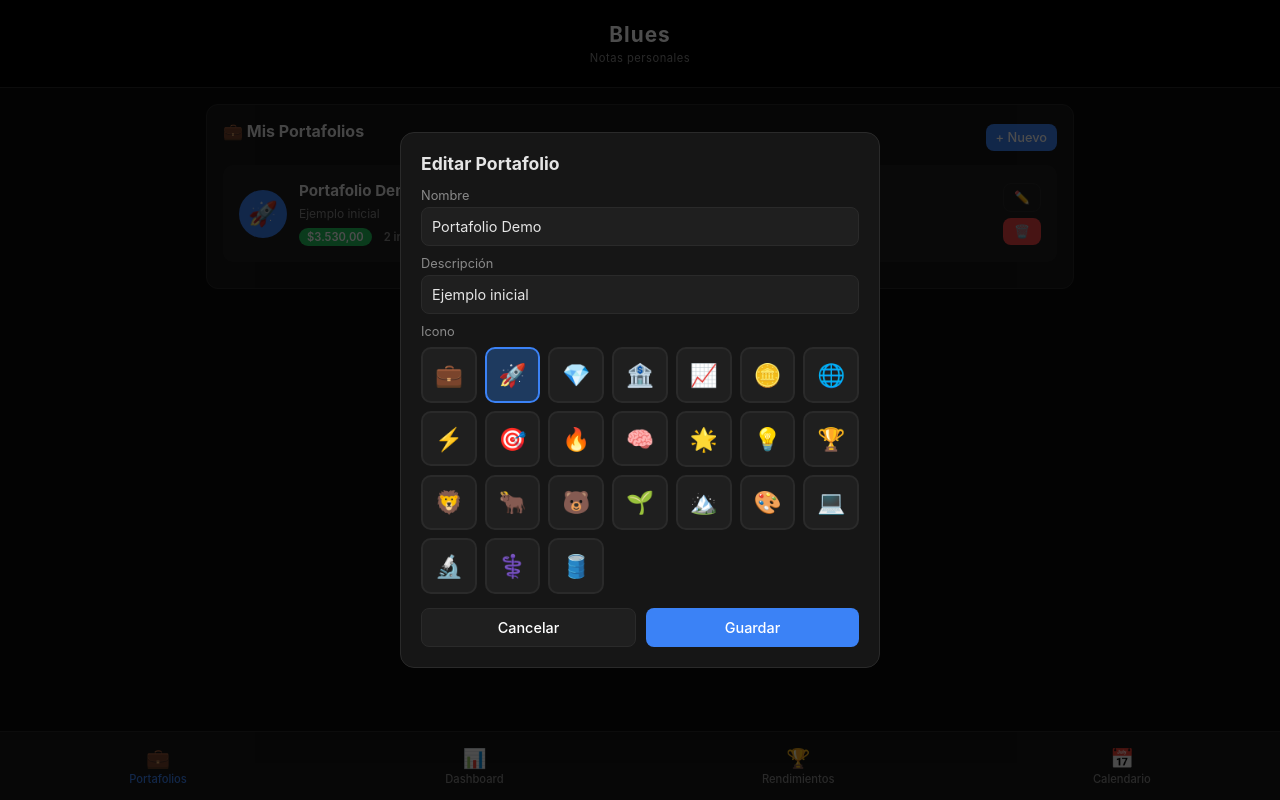
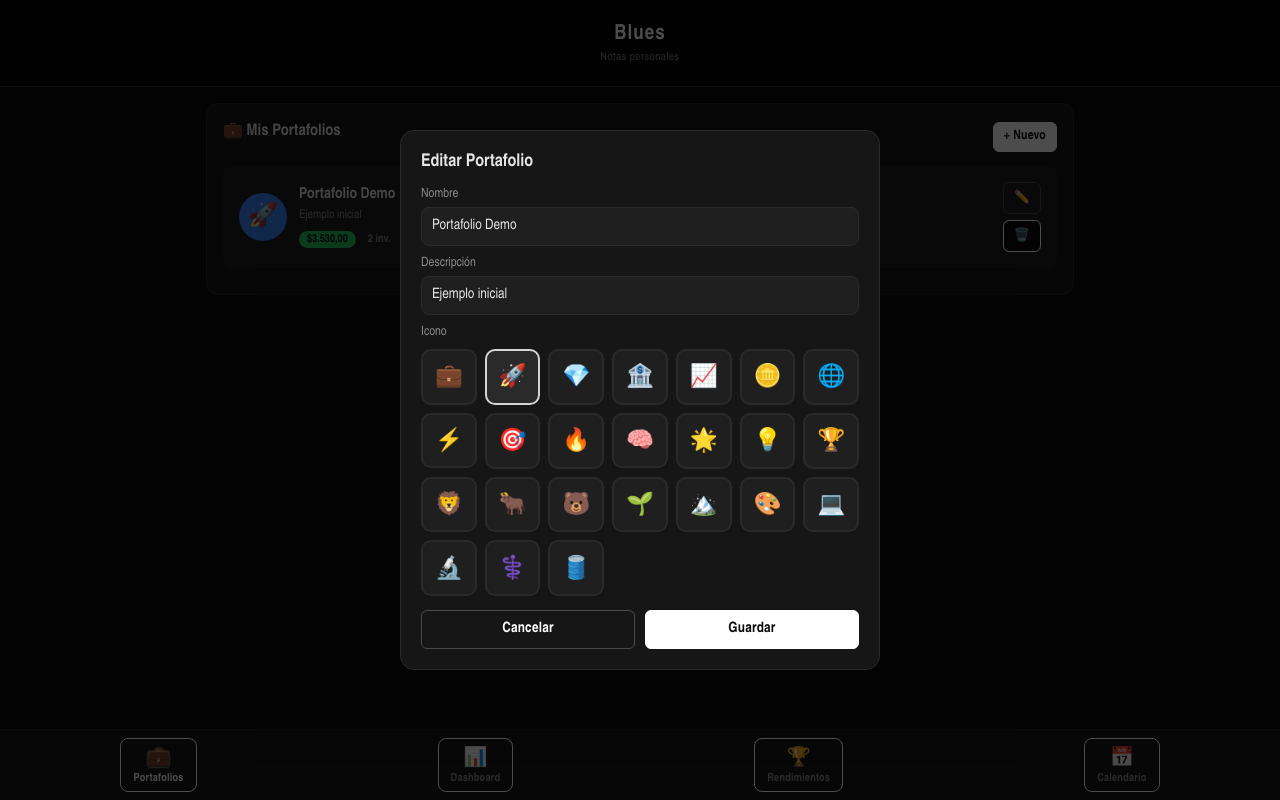
Before and after one commit to Blues-Coder99/Blues, a website: page www/index.html in a window 1280 px wide. Both pictures are taken after a click on the button "✏️". Drawn offline with Linux system fonts and the light colour scheme.

```diff
--- a/www/index.html
+++ b/www/index.html
@@ -5,8 +5,8 @@
 <meta name="viewport" content="width=device-width, initial-scale=1.0">
 <title>Blues</title>
 <style>
-:root{--bg:#0a0a0a;--card:#161616;--card2:#1f1f1f;--text:#e5e5e5;--muted:#8a8a8a;--accent:#3b82f6;--green:#22c55e;--red:#ef4444;--yellow:#eab308;--border:#2a2a2a}
-*{box-sizing:border-box;margin:0;padding:0;font-family:-apple-system,BlinkMacSystemFont,'Segoe UI',Roboto,sans-serif}
+:root{--bg:#0a0a0a;--card:#161616;--card2:#1f1f1f;--text:#e5e5e5;--muted:#8a8a8a;--accent:#d4d4d4;--green:#22c55e;--red:#ef4444;--yellow:#eab308;--border:#2a2a2a}
+*{box-sizing:border-box;margin:0;padding:0;font-family:'Arial Narrow',Arial,Helvetica,sans-serif}
 body{background:var(--bg);color:var(--text);min-height:100vh;padding-bottom:80px}
 header{background:#000;padding:22px 20px;text-align:center;border-bottom:1px solid var(--border)}
 header h1{font-size:1.3rem;font-weight:700;letter-spacing:1px;color:#fff}
@@ -14,12 +14,12 @@ header p{font-size:.7rem;opacity:.6;margin-top:4px;letter-spacing:.5px}
 .container{max-width:900px;margin:0 auto;padding:16px}
 .card{background:var(--card);border-radius:12px;padding:16px;margin-bottom:14px;border:1px solid var(--border)}
 .card h2{font-size:1rem;margin-bottom:12px;display:flex;align-items:center;gap:8px}
-button{background:var(--accent);color:#fff;border:none;padding:10px 16px;border-radius:8px;cursor:pointer;font-size:.9rem;font-weight:500;transition:.2s}
-button:hover{background:#2563eb}
-button.secondary{background:var(--card2);border:1px solid var(--border)}
-button.secondary:hover{background:#334155}
-button.danger{background:var(--red)}
-button.danger:hover{background:#dc2626}
+button{background:#fff;color:#0a0a0a;border:1px solid #fff;padding:10px 16px;border-radius:6px;cursor:pointer;font-size:.9rem;font-weight:600;letter-spacing:.2px;transition:.15s}
+button:hover{background:#d4d4d4;border-color:#d4d4d4}
+button.secondary{background:transparent;color:#fff;border:1px solid #4a4a4a}
+button.secondary:hover{background:#1f1f1f}
+button.danger{background:#0a0a0a;color:#fff;border:1px solid #fff}
+button.danger:hover{background:#1f1f1f}
 button.small{padding:6px 10px;font-size:.8rem}
 input,select{background:var(--card2);border:1px solid var(--border);color:var(--text);padding:10px;border-radius:8px;width:100%;font-size:.9rem;margin-bottom:10px}
 input:focus,select:focus{outline:none;border-color:var(--accent)}
@@ -28,7 +28,7 @@ label{display:block;font-size:.8rem;color:var(--muted);margin-bottom:4px}
 .row>*{flex:1;min-width:120px}
 .tabs{display:flex;background:var(--card);border-radius:12px;padding:4px;margin-bottom:14px;border:1px solid var(--border);overflow-x:auto}
 .tab{flex:1;padding:10px;text-align:center;cursor:pointer;border-radius:8px;font-size:.85rem;color:var(--muted);transition:.2s;white-space:nowrap;min-width:100px}
-.tab.active{background:var(--accent);color:#fff;font-weight:600}
+.tab.active{background:#fff;color:#0a0a0a;font-weight:700}
 .portfolio-card{display:flex;align-items:center;gap:12px;padding:14px;background:var(--card2);border-radius:10px;margin-bottom:10px;cursor:pointer;transition:.2s;border:2px solid transparent}
 .portfolio-card:hover{border-color:var(--accent)}
 .portfolio-icon{width:48px;height:48px;border-radius:50%;display:flex;align-items:center;justify-content:center;font-size:1.5rem;flex-shrink:0}
@@ -38,7 +38,7 @@ label{display:block;font-size:.8rem;color:var(--muted);margin-bottom:4px}
 .icon-grid{display:grid;grid-template-columns:repeat(auto-fill,minmax(50px,1fr));gap:8px;margin-top:8px}
 .icon-option{width:100%;aspect-ratio:1;display:flex;align-items:center;justify-content:center;font-size:1.4rem;background:var(--card2);border:2px solid var(--border);border-radius:10px;cursor:pointer;transition:.2s}
 .icon-option:hover{border-color:var(--accent)}
-.icon-option.selected{border-color:var(--accent);background:#1e3a5f}
+.icon-option.selected{border-color:var(--accent);background:#2a2a2a}
 .metrics-grid{display:grid;grid-template-columns:repeat(auto-fit,minmax(150px,1fr));gap:10px}
 .metric{background:var(--card2);padding:12px;border-radius:10px;border-left:3px solid var(--accent)}
 .metric.green{border-color:var(--green)}
@@ -76,7 +76,7 @@ tr:last-child td{border-bottom:none}
 .modal-actions button{flex:1}
 .empty{text-align:center;padding:30px 16px;color:var(--muted)}
 .empty .big{font-size:3rem;margin-bottom:10px;opacity:.5}
-.badge{display:inline-block;padding:2px 8px;border-radius:20px;font-size:.7rem;font-weight:600;background:var(--accent);color:#fff}
+.badge{display:inline-block;padding:2px 8px;border-radius:20px;font-size:.7rem;font-weight:700;background:#fff;color:#0a0a0a}
 .badge.green{background:var(--green)}
 .badge.red{background:var(--red)}
 .badge.gray{background:var(--card2);color:var(--muted)}
@@ -87,7 +87,8 @@ tr:last-child td{border-bottom:none}
 .text-muted{color:var(--muted)}
 .bottom-nav{position:fixed;bottom:0;left:0;right:0;background:var(--card);border-top:1px solid var(--border);display:flex;justify-content:space-around;padding:8px 0;z-index:50}
 .nav-btn{display:flex;flex-direction:column;align-items:center;gap:2px;background:none;color:var(--muted);font-size:.7rem;padding:6px 12px;border-radius:8px}
-.nav-btn.active{color:var(--accent)}
+.nav-btn.active{color:#fff}
+.nav-btn.active .nav-icon{filter:drop-shadow(0 0 1px #fff)}
 .nav-btn .nav-icon{font-size:1.2rem}
 .nav-btn:hover{background:var(--card2)}
 @media(max-width:480px){.metrics-grid{grid-template-columns:1fr 1fr}}
```
Also changed, not shown: .github/workflows/build-apk.yml, 1 other file.
